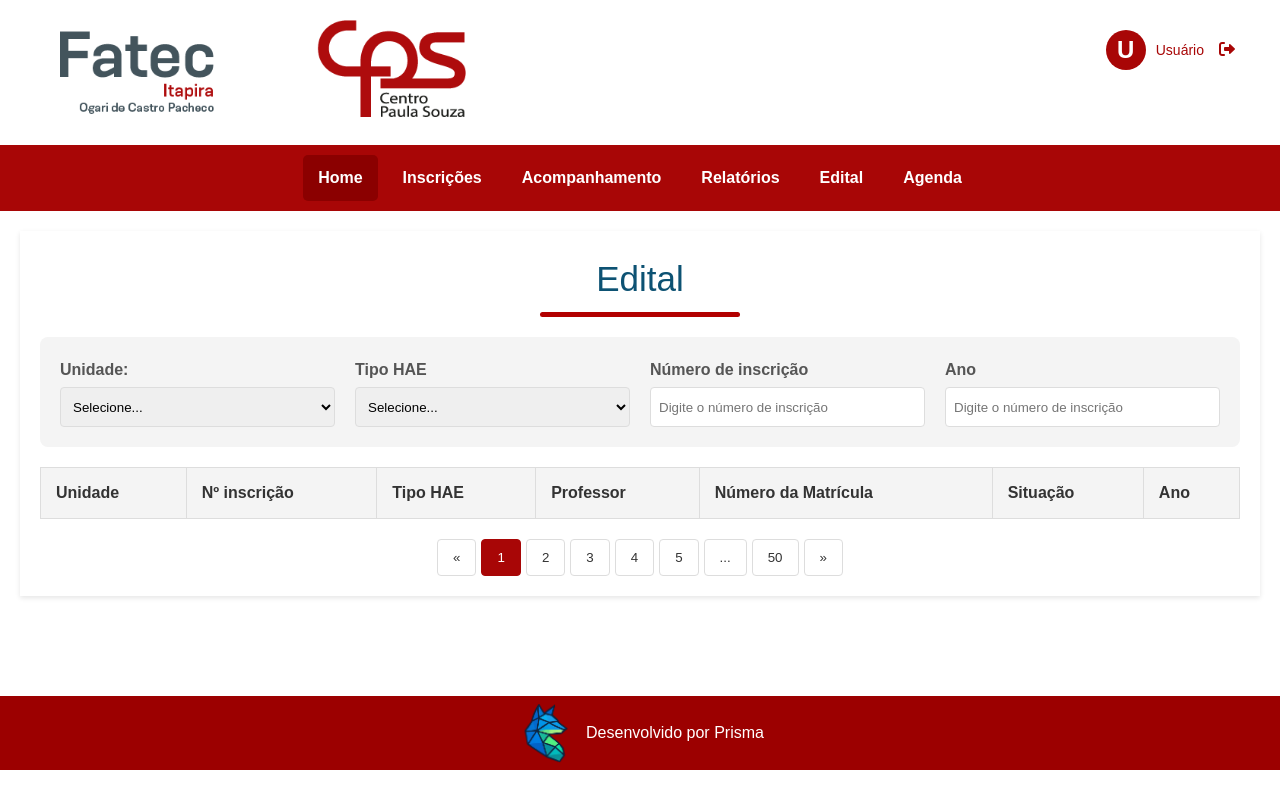
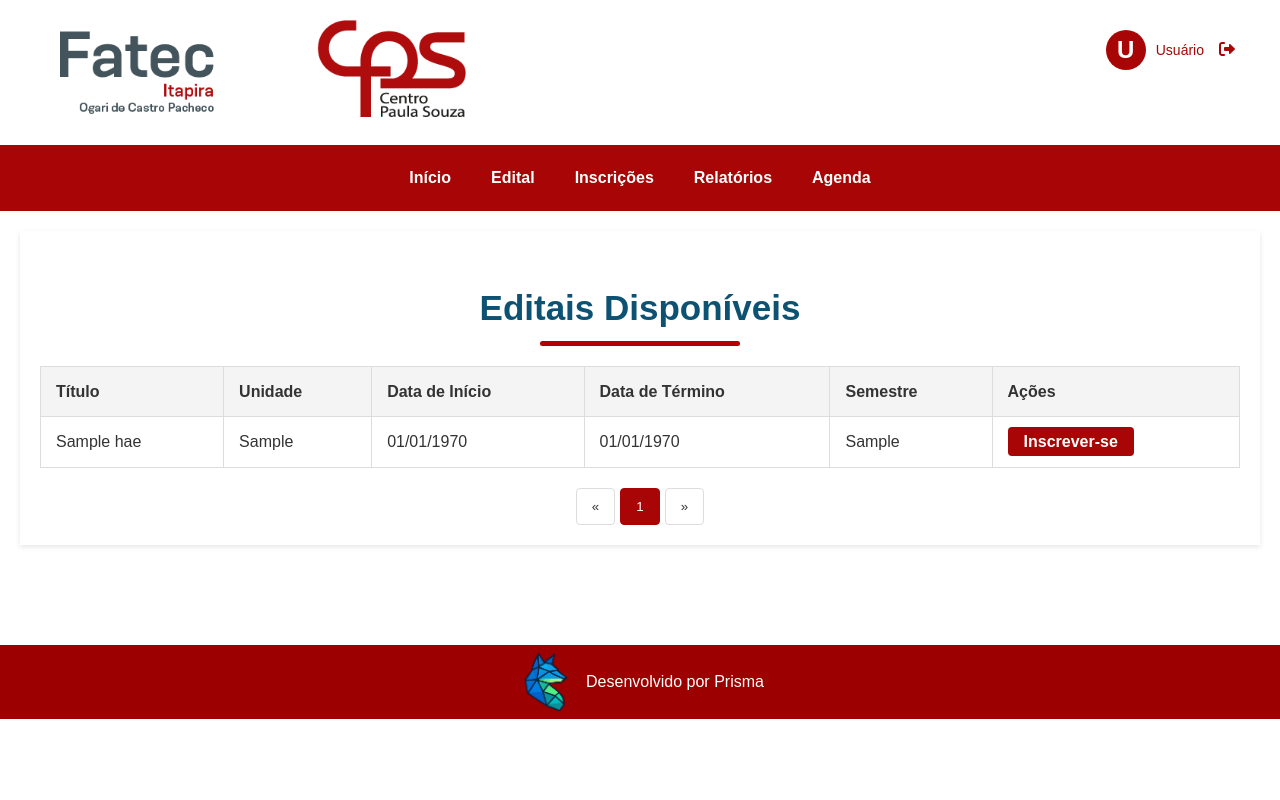
Before and after one commit to AmabileSilverio/Pi-2-semestre-DSM---Grupo-Prisma, a PHP site: page /telaedital.php in a window 1280 px wide. Run offline with PHP 8.4, Linux system fonts and the light colour scheme; tables that the repository leaves empty or names only in its code hold one stand-in row (values such as "Sample post"); lists and menus that the app fills with data are empty; some libraries are stand-ins or nearby versions.

Commit message:
Update telaedital.php

```diff
--- a/View/telaedital.php
+++ b/View/telaedital.php
@@ -1,6 +1,7 @@
 <?php
 session_start();
 include(__DIR__ . '/../conexao.php');
+
 // Buscar dados do professor com id guardado na sessão
 $id_professor = $_SESSION['id'] ?? null;
 
@@ -14,6 +15,15 @@
     $nome = $professor['nome'] ?? 'Usuário';
 } else {
     $nome = 'Usuário';
+}
+
+// Buscar todos os editais cadastrados
+$sql = "SELECT * FROM editais_hae ORDER BY data_criacao DESC";
+$result = $conn->query($sql);
+
+$editais = [];
+while ($row = $result->fetch_assoc()) {
+    $editais[] = $row;
 }
 ?>
 
@@ -49,75 +59,51 @@
   <!-- Barra de Navegação e Busca -->
   <nav class="navbar" role="navigation" aria-label="Menu principal">
     <div class="nav-links">
-      <a href="telaprincipal.php" aria-current="page">Home</a>
-      <a href="formulario.php">Inscrições</a>
-      <a href="telaacompanhamento.php">Acompanhamento</a>
-      <a href="relatorios.php" class="active">Relatórios</a>
+      <a href="telaprincipal.php">Início</a>
       <a href="telaedital.php">Edital</a>
+      <a href="telaacompanhamento.php">Inscrições</a>
+      <a href="relatorios_professor.php">Relatórios</a>
       <a href="telaagenda.php">Agenda</a>
     </div>
   </nav>
 
   <div class="container">
-    <div class="section-title">Edital</div>
-    <div class="filters">
-      <div class="filter">
-        <label for="unid">Unidade:</label>
-        <select name="unidade" id="unid">
-          <option value="disabled selected">Selecione...</option>
-          <option value="unidade_americana">Americana</option>
-          <option value="unidade_araras">Araras</option>
-          <option value="unidade_campinas">Campinas</option>
-          <option value="unidade_itapira">Itapira</option>
-          <option value="unidade_mogi_mirim">Mogi Mirim</option>
-          <option value="unidade_santo_andre">Santo André</option>
-        </select>
-      </div>
-      <div class="filter">
-        <label for="tip">Tipo HAE</label>
-        <select name="tipo" id="tip">
-          <option value="disabled selected">Selecione...</option>
-          <option value="estagio_supervisionado">Estágio Supervisionado</option>
-          <option value="trabalho_graduacao">Trabalho de Graduação</option>
-          <option value="iniciacao_cientifica">Iniciação Científica</option>
-          <option value="divulgacao_cursos">Divulgação dos Cursos</option>
-          <option value="administracao_academica">Administração Acadêmica</option>
-          <option value="enade">Preparação para ENADE</option>
-        </select>
-      </div>
-      <div class="filter">
-        <label for="numero">Número de inscrição</label>
-        <input type="text" id="numero" placeholder="Digite o número de inscrição">
-      </div>
-      <div class="filter">
-        <label for="numero">Ano</label>
-        <input type="text" id="numero" placeholder="Digite o número de inscrição">
-      </div>
-    </div>
+    <h2 class="section-title">Editais Disponíveis</h2>
 <table>
   <thead>
     <tr>
+      <th>Título</th>
       <th>Unidade</th>
-          <th>Nº inscrição</th>
-          <th>Tipo HAE</th>
-          <th>Professor</th>
-          <th>Número da Matrícula</th>
-          <th>Situação</th>
-          <th>Ano</th>
+      <th>Data de Início</th>
+      <th>Data de Término</th>
+      <th>Semestre</th>
+      <th>Ações</th>
     </tr>
   </thead>
   <tbody>
+    <?php if (empty($editais)): ?>
+      <tr><td colspan="5">Nenhum edital disponível.</td></tr>
+    <?php else: ?>
+      <?php foreach ($editais as $edital): ?>
+        <tr>
+          <td><?php echo htmlspecialchars($edital['titulo']); ?></td>
+          <td><?php echo htmlspecialchars($edital['unidade']); ?></td>
+          <td><?php echo date('d/m/Y', strtotime($edital['data_inicio'])); ?></td>
+          <td><?php echo date('d/m/Y', strtotime($edital['data_termino'])); ?></td>
+          <td><?php echo htmlspecialchars($edital['semestre']); ?></td>
+          <td>
+            <a href="formulario.php?id_edital=<?php echo $edital['id']; ?>" class="btn-primary" style="padding:6px 16px; text-decoration:none;">
+              Inscrever-se
+            </a>
+          </td>
+        </tr>
+      <?php endforeach; ?>
+    <?php endif; ?>
   </tbody>
 </table>
     <div class="pagination">
       <button>«</button>
       <button class="active">1</button>
-      <button>2</button>
-      <button>3</button>
-      <button>4</button>
-      <button>5</button>
-      <button>...</button>
-      <button>50</button>
       <button>»</button>
     </div>
   </div>
@@ -127,5 +113,19 @@
       <img src="../Assets/Logo prisma2.png" alt="Logo Governo do Estado de São Paulo">
       <p>Desenvolvido por Prisma</p>
   </footer>
+
+  <div vw class="enabled">
+  <div vw-access-button class="active"></div>
+  <div vw-plugin-wrapper>
+    <div class="vw-plugin-top-wrapper"></div>
+  </div>
+</div>
+
+<script src="https://vlibras.gov.br/app/vlibras-plugin.js"></script>
+<script>
+  new window.VLibras.Widget('https://vlibras.gov.br/app');
+</script>
+
+
 </body>
 </html>
```
Lines whose indentation alone changed are shown as unchanged.
